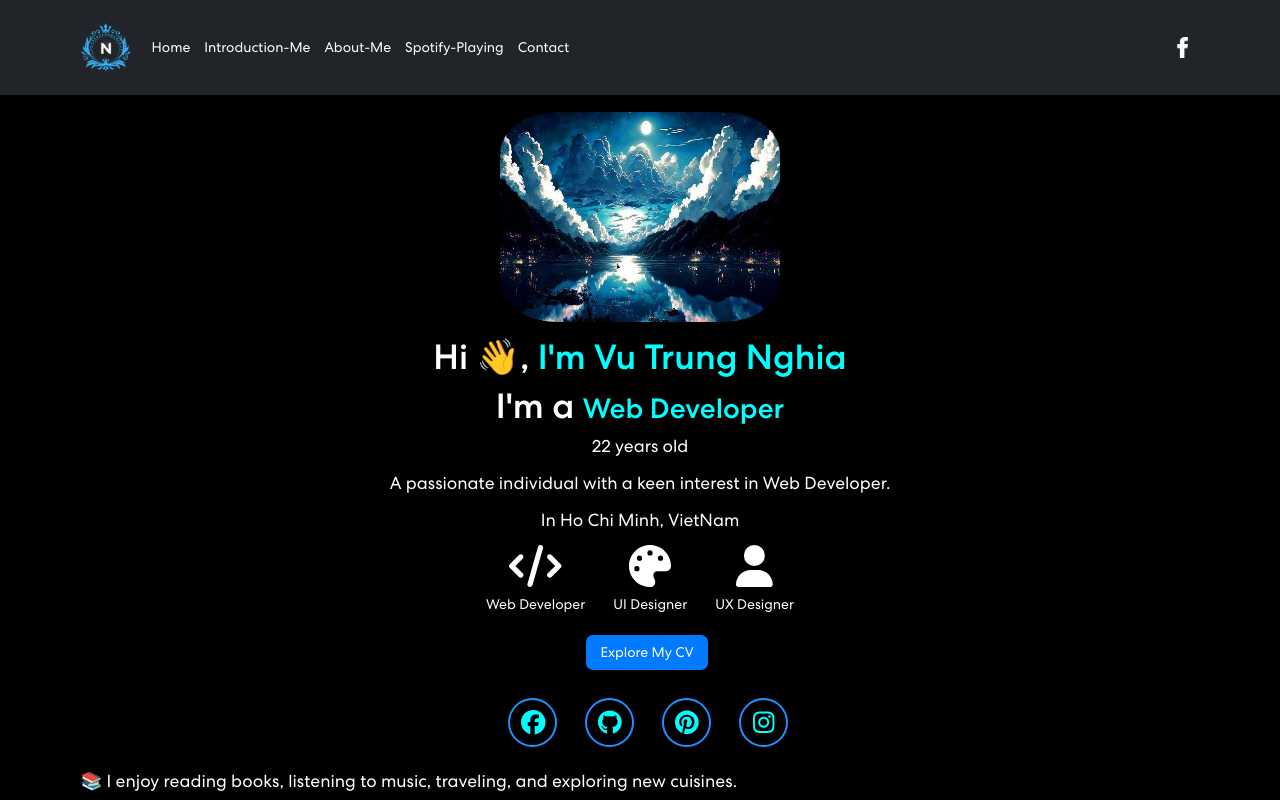
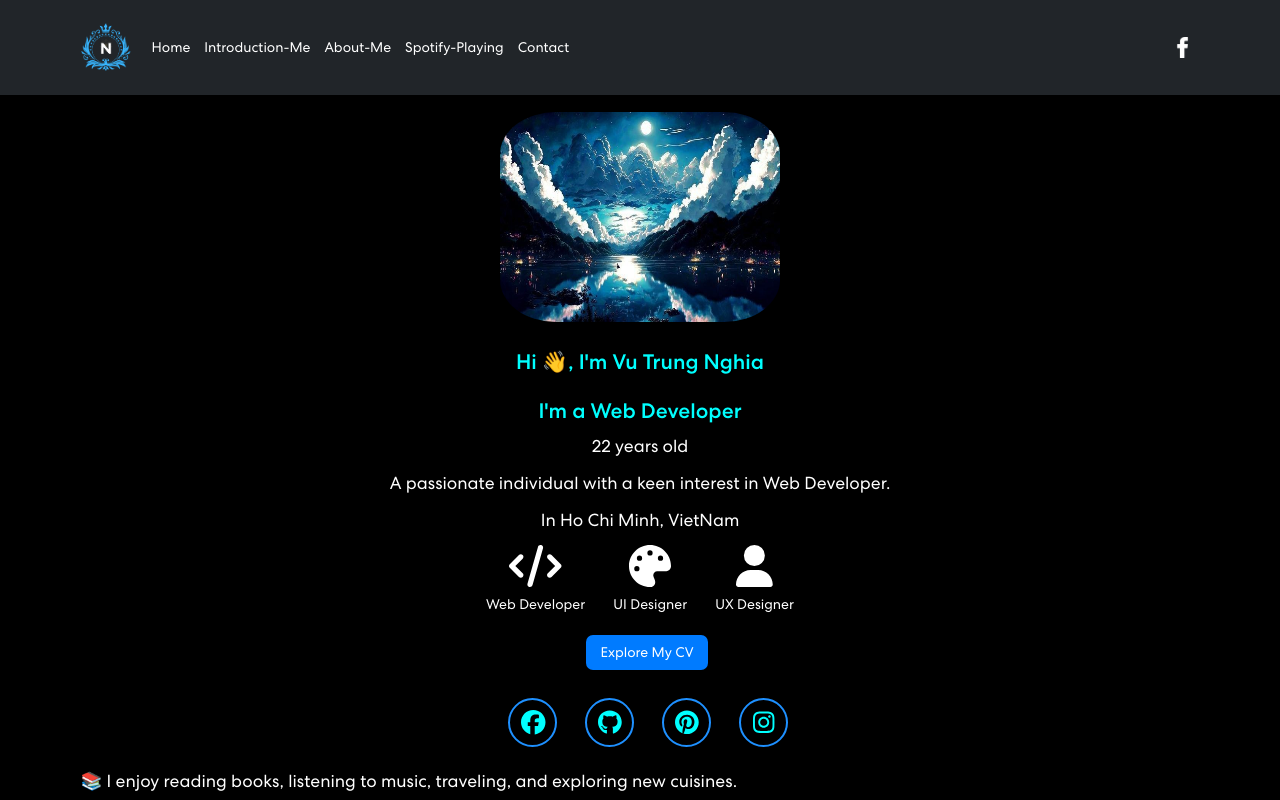
Before and after one commit to anhemlam648/ProfileView, a React (Vite) app: page / in a window 1280 px wide. Shown: the top 800 px of the page. Built offline with nearby package versions, Linux system fonts and the light colour scheme.

Commit message:
Finish Profile End

```diff
--- a/src/components/Profile.css
+++ b/src/components/Profile.css
@@ -29,7 +29,6 @@ html {
 
 /* container */
 .typing-container {
-  font-size: 1.75rem;
   text-align: center;
   white-space: nowrap;
   overflow: hidden;
@@ -39,7 +38,6 @@ html {
 }
 
 .typing-container1 {
-  font-size: 1.75rem;
   text-align: center;
   white-space: nowrap;
   overflow: hidden;
@@ -47,17 +45,15 @@ html {
   margin: 0 auto;
   animation: typing 5s;
 }
-
-.typing-text::before {
-  font-size: 2.5rem;
-  content: "I'm Vu Trung Nghia";
+.typing-text1::before {
+  font-size: 1.5rem;
+  content: " Hi 👋, I'm Vu Trung Nghia";
   color: #00FFFF;
   animation: words 20s infinite;
 }
-
 .typing-text2::before {
-  font-size: 2rem;
-  content: "Web Developer";
+  font-size: 1.5rem;
+  content: "I'm a Web Developer";
   color: #00FFFF;
   animation: words 20s infinite;
 }
--- a/src/components/Profile.jsx
+++ b/src/components/Profile.jsx
@@ -51,8 +51,8 @@
                   src={profileImage}
                   alt="Profile Image"
                   />
-              <h1 className="typing-container">Hi 👋, <span className="typing-text"></span></h1>
-              <h1 className="typing-container1"> I'm a <span className="typing-text2"></span></h1>
+              <h1 className="typing-container"><span className="typing-text1"></span></h1>
+              <h1 className="typing-container1"><span className="typing-text2"></span></h1>
               <p>22 years old</p>
               <p>{dynamicText.description}</p>
               <p>{dynamicText.location}</p>
```
